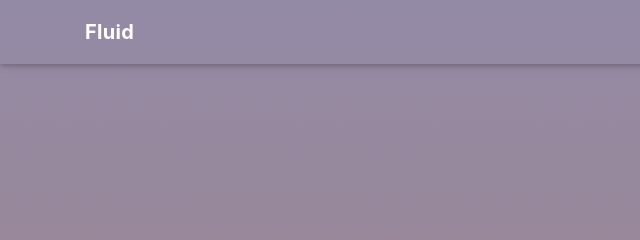
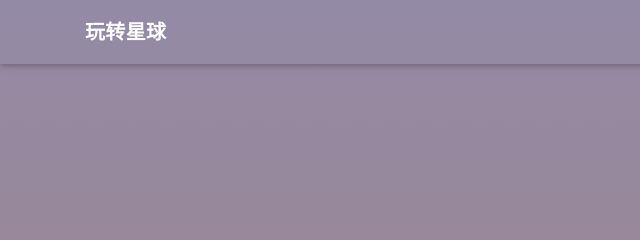
Before and after one commit to EthanMatt/EthanMatt.github.io, a plain HTML site: page index.html in a window 1280 px wide. Shown: the top 240 px of the page, 0-640 px from the left. Drawn offline with nearby package versions, Linux system fonts and the light colour scheme; a small style sheet from the web is missing.

Commit message:
Site updated: 2022-04-18 15:03:51

```diff
--- a/index.html
+++ b/index.html
@@ -61,7 +61,7 @@
     <nav id="navbar" class="navbar fixed-top  navbar-expand-lg navbar-dark scrolling-navbar">
   <div class="container">
     <a class="navbar-brand" href="/">
-      <strong>Fluid</strong>
+      <strong>玩转星球</strong>
     </a>
 
     <button id="navbar-toggler-btn" class="navbar-toggler" type="button" data-toggle="collapse"
```
Also changed, not shown: 2022/04/18/hello-world/index.html (+1 -1 lines), 2022/04/18/sun/index.html (+1 -1 lines), 404.html (+1 -1 lines), about/me.html (+1 -1 lines), archives/2022/04/index.html (+1 -1 lines), archives/2022/index.html (+1 -1 lines), archives/index.html (+1 -1 lines), categories/index.html (+1 -1 lines), links/index.html (+1 -1 lines), tags/index.html (+1 -1 lines).
